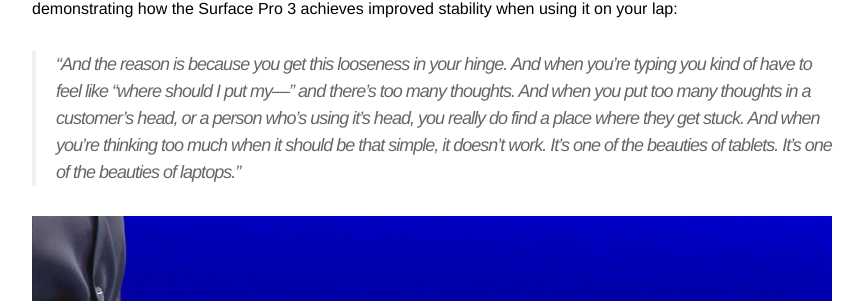
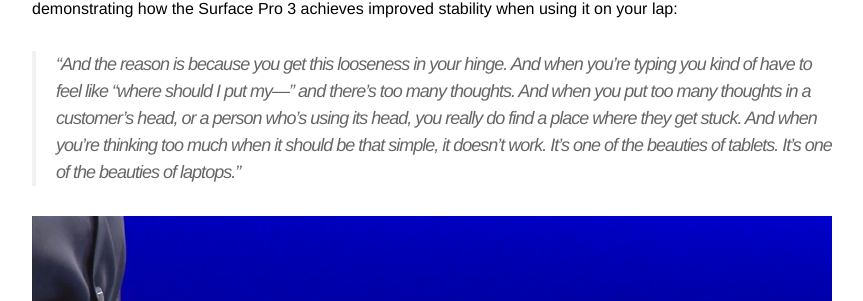
Before and after one commit to sentience/kevinyank.com, a Jekyll site: the page built from _posts/2014-05-21-surface-pro-3-event.md, in a window 1280 px wide and 900 px high, scrolled down 2258 px. Shown: the part 206-507 px from the top of the window, without its empty margins (208-1071 px from the left). Built offline with Jekyll 4.4.1, drawn with Linux system fonts in a browser that asks for light colours; Markdown is read by kramdown in place of the engine named in the settings.

Commit message:
Fix another typo.

```diff
--- a/_posts/2014-05-21-surface-pro-3-event.md
+++ b/_posts/2014-05-21-surface-pro-3-event.md
@@ -33,7 +33,7 @@
 
 The second thing that stood out for me was presenter Panos Panay’s tendency to slip in and out of what my high school English teacher used to call **verbal diarrhoea**. Here’s a relatively mild example, where Panay is demonstrating how the Surface Pro 3 achieves improved stability when using it on your lap:
 
-> “And the reason is because you get this looseness in your hinge. And when you’re typing you kind of have to feel like “where should I put my—” and there’s too many thoughts. And when you put too many thoughts in a customer’s head, or a person who’s using it’s head, you really do find a place where they get stuck. And when you’re thinking too much when it should be that simple, it doesn’t work. It’s one of the beauties of tablets. It’s one of the beauties of laptops.”
+> “And the reason is because you get this looseness in your hinge. And when you’re typing you kind of have to feel like “where should I put my—” and there’s too many thoughts. And when you put too many thoughts in a customer’s head, or a person who’s using its head, you really do find a place where they get stuck. And when you’re thinking too much when it should be that simple, it doesn’t work. It’s one of the beauties of tablets. It’s one of the beauties of laptops.”
 
 {% include figure.html src="/assets/images/blog/panay_surface_4.jpg" alt="Panos Panay clicks the keyboard cover onto the front of the Surface Pro 3 to increase stability." caption="The “lapability” demo" %}
 
```
